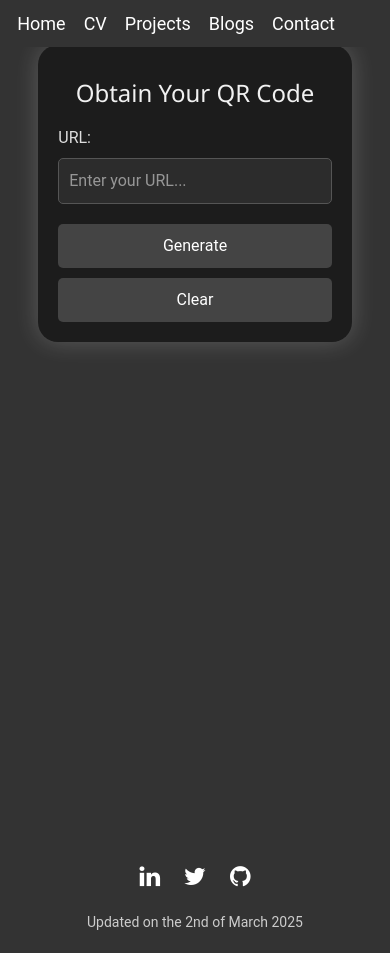
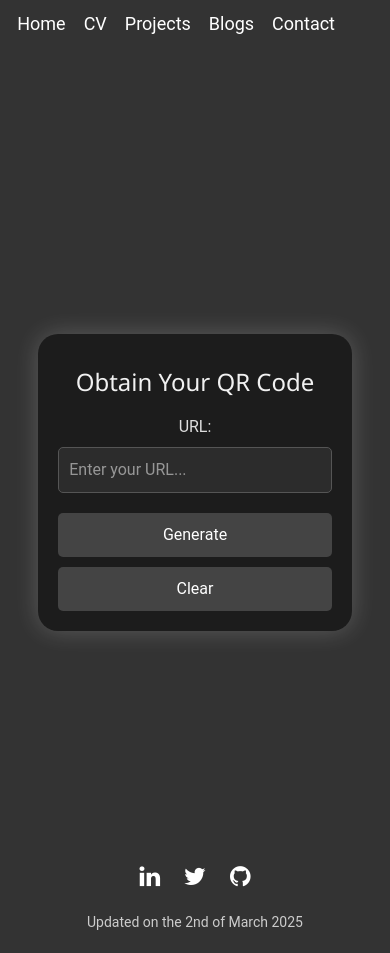
Before and after one commit to Adenrele/Web_Portfolio, a Flask app: page /qrcode in a window 390 px wide. Run offline with Flask 3, Linux system fonts and the light colour scheme; some libraries are stand-ins or nearby versions.

Commit message:
increased padding for mobile

```diff
--- a/static/css/QR.css
+++ b/static/css/QR.css
@@ -100,10 +100,14 @@
         background-color: #333;
         color: white;
         min-height: 100vh;
-        margin-top: 0vh;
+        margin-top: 0;
         width: 100%;
-        padding-top: 3rem;
+        padding-top: 10rem;
+        justify-content: center; /* Vertically centers content */
+        align-items: center; /* Horizontally centers content */
+        text-align: center; /* Centers text inside the content */
     }
+
     .QR_Page form {
         width: 95%;
         padding: 20px;
```
